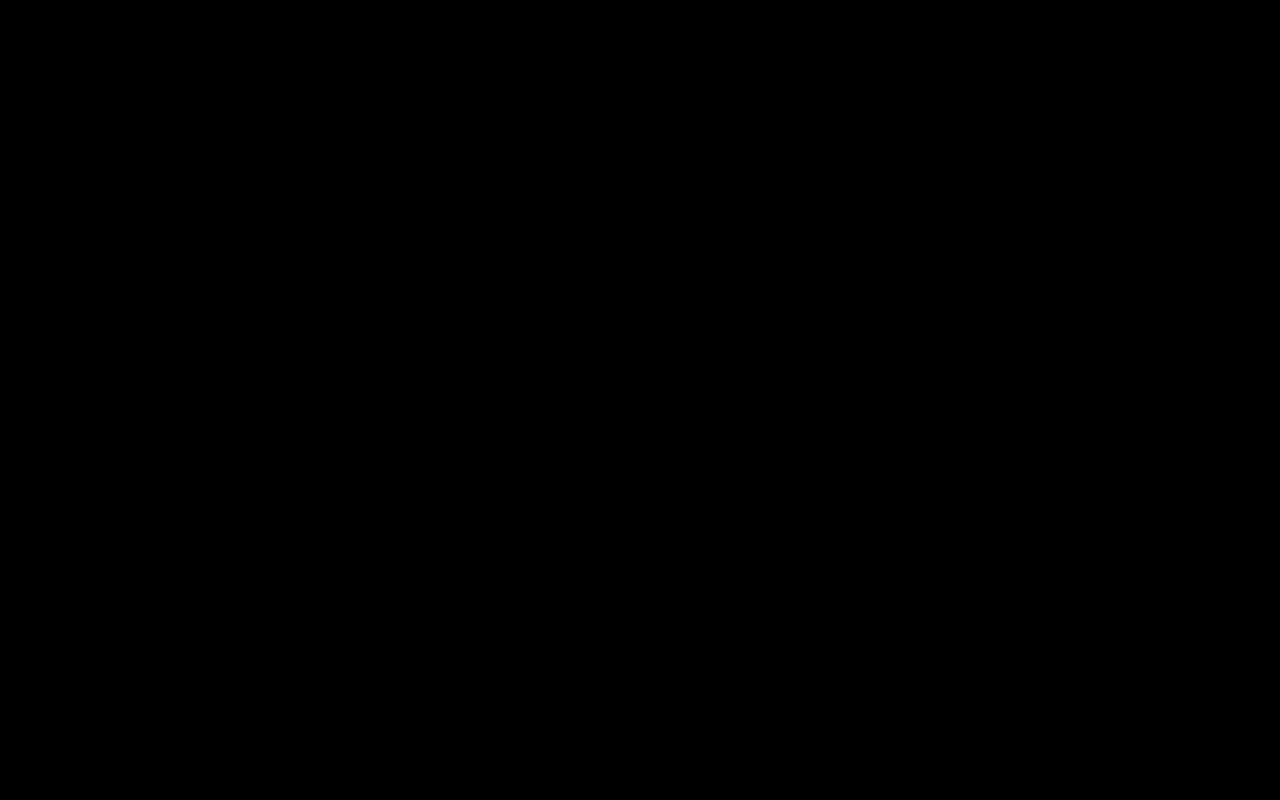
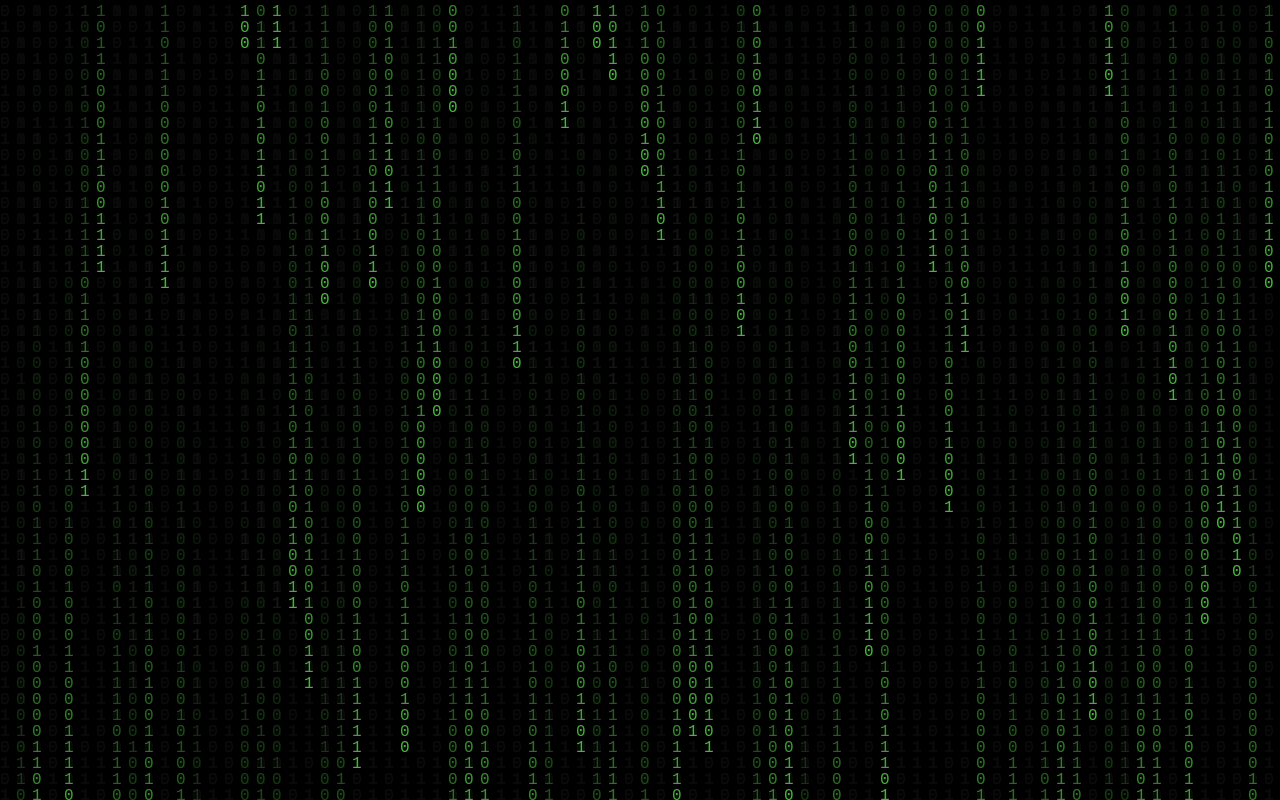
Before and after one commit to ijzzBloc/test, a website built with Parcel: page src/index.html in a window 1280 px wide. Built offline with nearby package versions, Linux system fonts and the light colour scheme.

Commit message:
created rain effect on canvas

```diff
--- a/src/globals.css
+++ b/src/globals.css
@@ -4,6 +4,7 @@
     padding: 0;
     margin: 0;
     background-color: black;
+    overflow: hidden;
     --green: hsl(135, 100%, 50%);
     --blue: hsla(218, 100%, 40%, 0.59);
     --lightblue: hsla(214, 100%, 54%, 0.7);
--- /dev/null
+++ b/src/index.css
@@ -0,0 +1,9 @@
+.container {
+    display: flex;
+    height: 100vh;
+    width: 100vw;
+}
+
+#rain {
+
+}
--- a/src/index.html
+++ b/src/index.html
@@ -4,9 +4,16 @@
     <meta charset="UTF-8">
     <meta content="width=device-width, initial-scale=1.0" name="viewport">
     <link rel="stylesheet" href="globals.css">
+    <link rel="stylesheet" href="index.css">
     <title>Portfolio</title>
 </head>
 <body>
+<main>
+    <section class="container">
+        <canvas id="rain"></canvas>
+    </section>
+</main>
 <script type="module" src="main.js"></script>
+<script type="module" src="rain.js"></script>
 </body>
 </html>
--- /dev/null
+++ b/src/rain.js
@@ -0,0 +1,43 @@
+/*----------get access to canvas----------*/
+const rain  = document.getElementById('rain');
+const context = rain.getContext('2d')
+
+/*----------define canvas size----------*/
+rain.width = window.innerWidth;
+rain.height = window.innerHeight;
+
+/*----------characters to draw from----------*/
+const nums = '01';
+const alphabet = nums;
+const fontSize = 16;
+
+/*----------calculate amount of characters that will fit on screen (horizontal----------*/
+const columns = rain.width/fontSize;
+
+/*----------create array for position of characters----------*/
+/*----------index = x-position value = y-position----------*/
+const rainDrops = [];
+for( let x = 0; x < columns; x++ ) {
+    rainDrops[x] = 1;
+}
+/*----------function to draw random characters ----------*/
+const draw = () => {
+    context.fillStyle = 'rgba(0, 0, 0, 0.05)';
+    context.fillRect(0, 0, rain.width, rain.height);
+
+    context.fillStyle = '#43ba36';
+    context.font = fontSize + 'px monospace';
+
+    for(let i = 0; i < rainDrops.length; i++)
+    {
+        const text = alphabet.charAt(Math.floor(Math.random() * alphabet.length));
+        context.fillText(text, i*fontSize, rainDrops[i]*fontSize);
+
+        if(rainDrops[i]*fontSize > rain.height && Math.random() > 0.975){
+            rainDrops[i] = 0;
+        }
+        rainDrops[i]++;
+    }
+};
+/*----------draw speed----------*/
+setInterval(draw, 60);
```
Also changed, not shown: dist/index.html, 6 other files.
